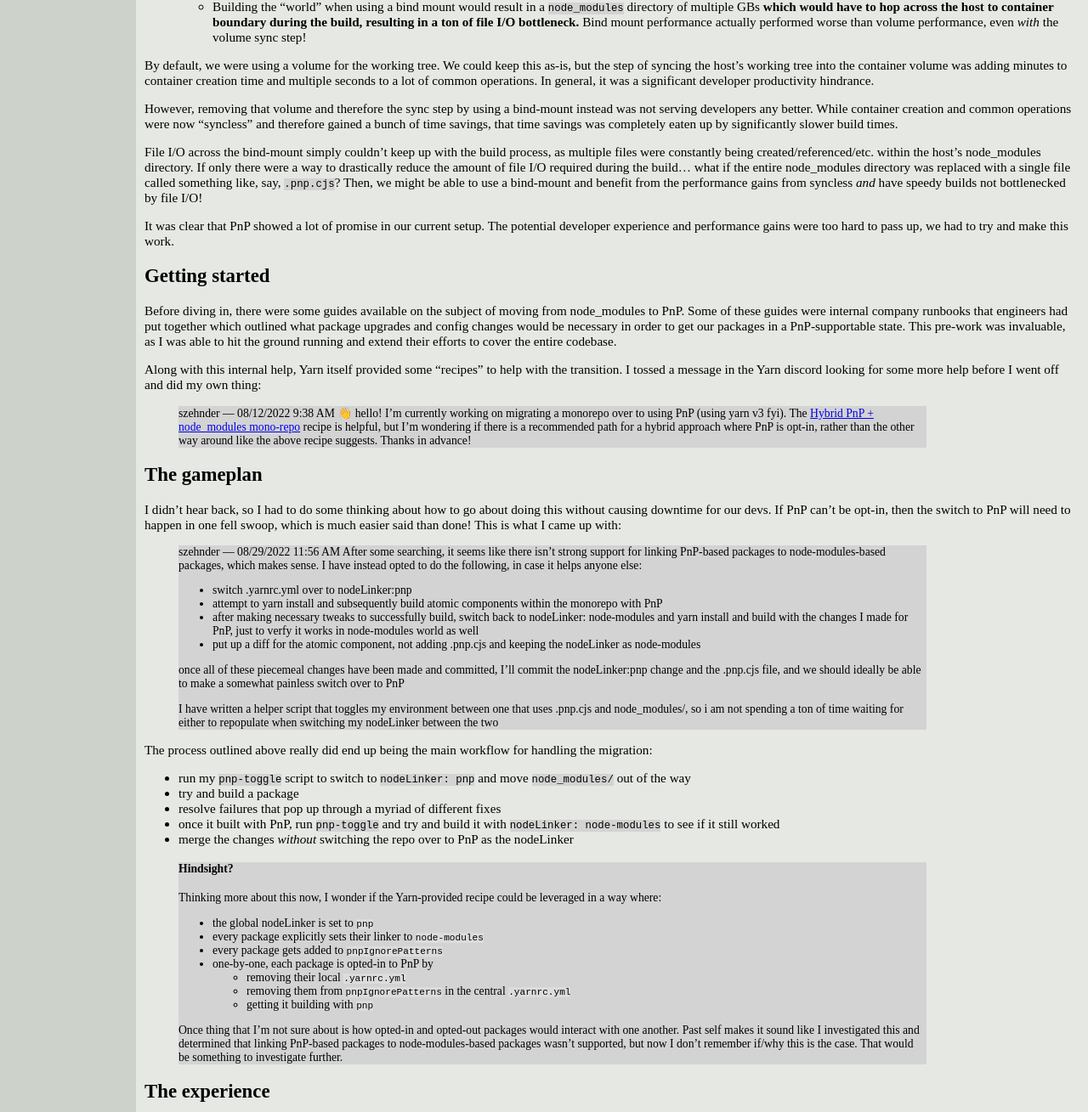
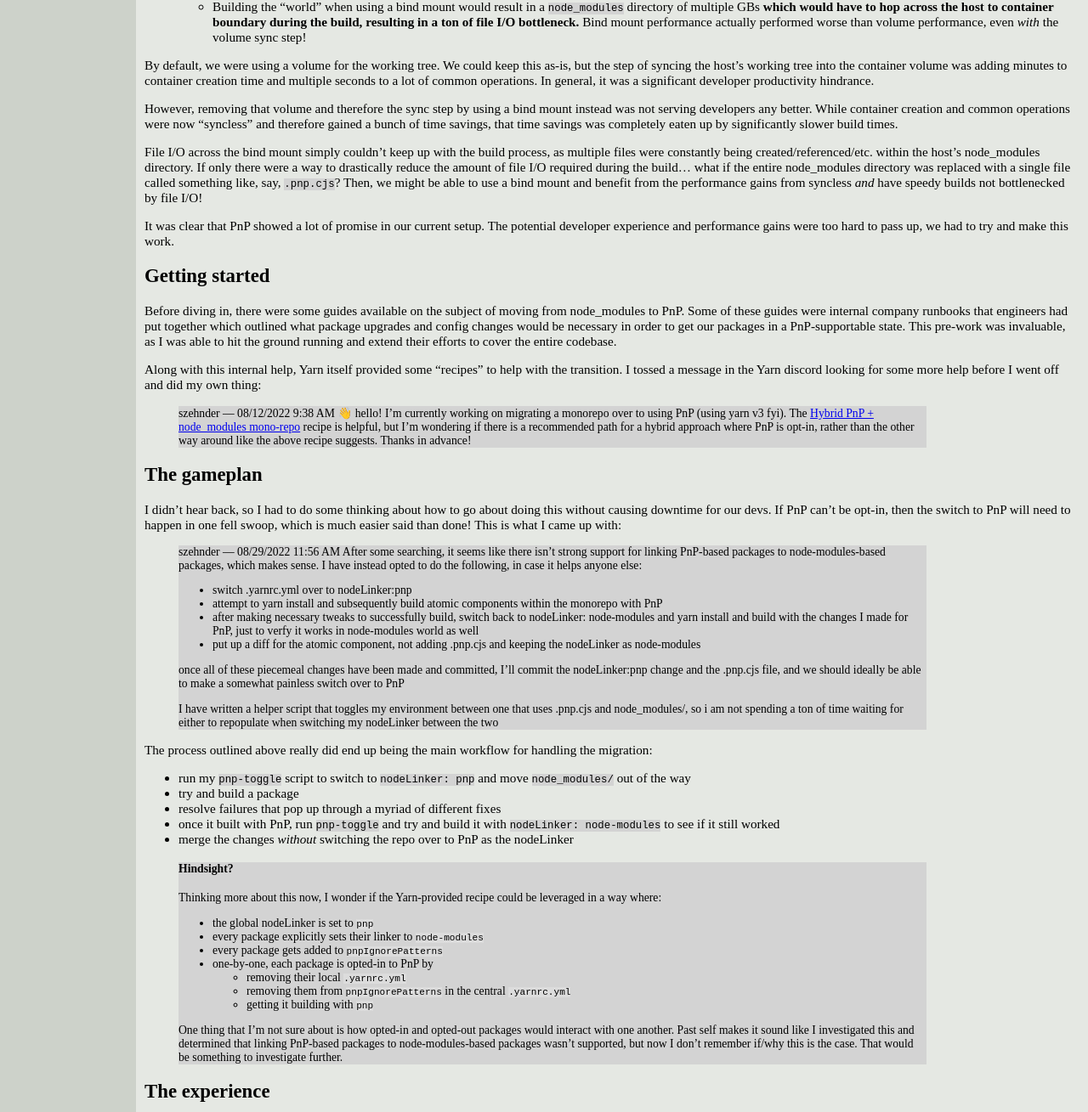
Before and after one commit to silaszehnder/silaszehnder.github.io, a Jekyll site: the page built from tech/2023-11-07-yarn.md, in a window 1280 px wide. Shown: the part 1169-2478 px from the top of the page at 85% size. Built offline with Jekyll 4.4.1, drawn with Linux system fonts in a browser that asks for light colours; some of the changed text lies outside the part shown.

Commit message:
fix(yarn): Fix a misspelling and minor punctuation (#41)
- s/Once/One
- Standardize on "bind mount", not "bind-mount"

```diff
--- a/tech/2023-11-07-yarn.md
+++ b/tech/2023-11-07-yarn.md
@@ -100,17 +100,17 @@
 to container creation time and multiple seconds to a lot of common operations. In
 general, it was a significant developer productivity hindrance.
 
-However, removing that volume and therefore the sync step by using a bind-mount instead
+However, removing that volume and therefore the sync step by using a bind mount instead
 was not serving developers any better. While container creation and common operations
 were now "syncless" and therefore gained a bunch of time savings, that time savings was
 completely eaten up by significantly slower build times.
 
-File I/O across the bind-mount simply couldn't keep up with the build process, as
+File I/O across the bind mount simply couldn't keep up with the build process, as
 multiple files were constantly being created/referenced/etc. within the host's
 node_modules directory. If only there were a way to drastically reduce the amount of
 file I/O required during the build... what if the entire node_modules directory was
 replaced with a single file called something like, say, `.pnp.cjs`? Then, we might be
-able to use a bind-mount and benefit from the performance gains from syncless _and_ have
+able to use a bind mount and benefit from the performance gains from syncless _and_ have
 speedy builds not bottlenecked by file I/O!
 
 It was clear that PnP showed a lot of promise in our current setup. The potential
@@ -189,7 +189,7 @@
 >   - removing them from `pnpIgnorePatterns` in the central `.yarnrc.yml`
 >   - getting it building with `pnp`
 >
-> Once thing that I'm not sure about is how opted-in and opted-out packages would
+> One thing that I'm not sure about is how opted-in and opted-out packages would
 > interact with one another. Past self makes it sound like I investigated this and
 > determined that linking PnP-based packages to node-modules-based packages wasn't
 > supported, but now I don't remember if/why this is the case. That would be something
@@ -247,7 +247,7 @@
 default implementation in [newer versions](
 https://docs.docker.com/desktop/release-notes/#4210).
 
-Also, now that we could efficiently use a bind-mount, we could remove the sync step to
+Also, now that we could efficiently use a bind mount, we could remove the sync step to
 get the host's working tree into the container's volume, and the volume itself. Now, our
 containers could be configured to be syncless! So not only did we get huge build
 performance gains out of this effort, but we also shaved multiple minutes off of
```
Also changed, not shown: other parts of tech/2023-11-07-yarn.md (+6 -0 lines).
